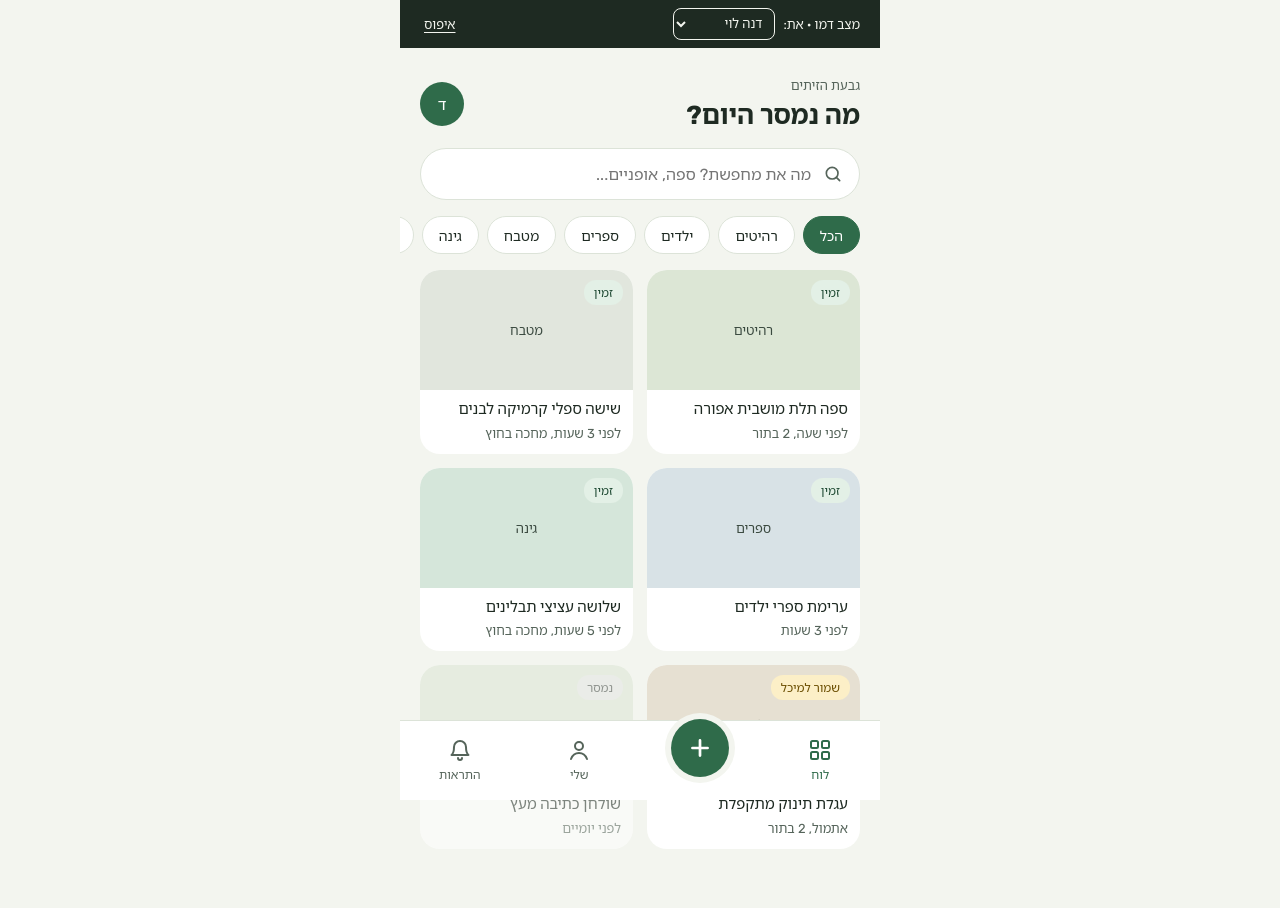
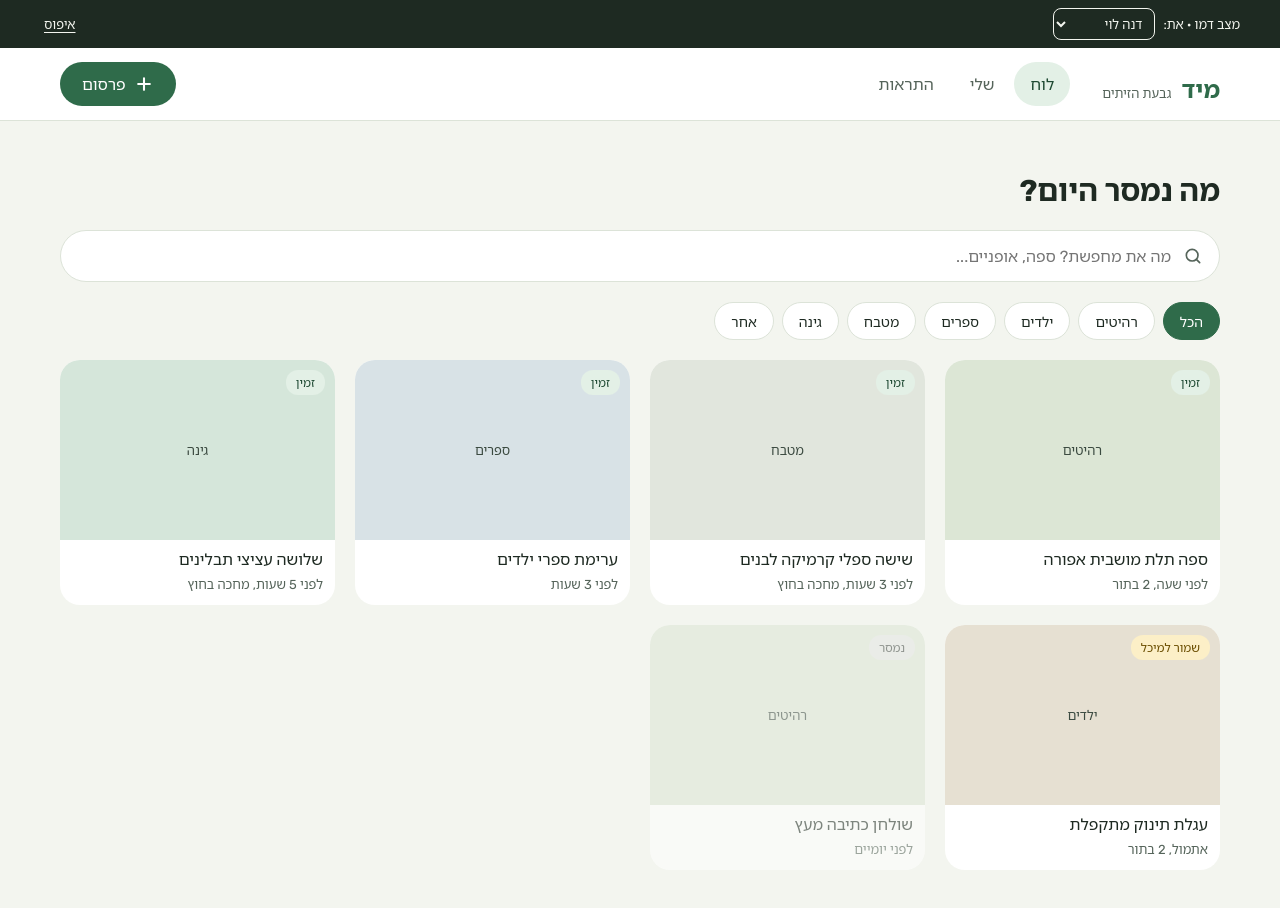
Before and after one commit to HadasGal/miyad, a React (Vite) app: page / in a window 1280 px wide. Shown: the top 908 px of the page. Built offline with nearby package versions, Linux system fonts and the light colour scheme.

Commit message:
Responsive layout: tablet and desktop breakpoints, top nav on desktop, two-column item page
Co-Authored-By: Claude Opus 5.5 <noreply@anthropic.com>

```diff
--- a/src/App.jsx
+++ b/src/App.jsx
@@ -5,6 +5,7 @@ import Publish from './screens/Publish.jsx';
 import Mine from './screens/Mine.jsx';
 import Alerts from './screens/Alerts.jsx';
 import BottomNav from './components/BottomNav.jsx';
+import TopNav from './components/TopNav.jsx';
 import UserSwitcher from './components/UserSwitcher.jsx';
 
 // ניתוב פשוט על בסיס hash, כדי שלינק לפריט ששותף בווצאפ יעבוד גם בלי שרת
@@ -43,6 +44,7 @@ export default function App() {
   return (
     <div className="app">
       <UserSwitcher />
+      <TopNav current={route.screen} />
       <main className={withNav ? 'with-nav' : ''}>{screen}</main>
       {withNav && <BottomNav current={route.screen} />}
     </div>
--- /dev/null
+++ b/src/components/TopNav.jsx
@@ -0,0 +1,30 @@
+import Icon from './Icon.jsx';
+import { useStore } from '../store.jsx';
+import { COMMUNITY } from '../data/mockData.js';
+
+// ניווט עליון לדסקטופ. בטלפון ובטאבלט הוא מוסתר ב-CSS, ובמקומו הניווט התחתון.
+export default function TopNav({ current }) {
+  const { unread } = useStore();
+  const link = (id, label, href) => (
+    <a href={href} className={`top-link ${current === id ? 'is-active' : ''}`} aria-current={current === id ? 'page' : undefined}>
+      {label}
+      {id === 'alerts' && unread > 0 && <span className="badge badge-inline" aria-label={`${unread} חדשות`}>{unread}</span>}
+    </a>
+  );
+  return (
+    <header className="top-nav">
+      <div className="top-nav-inner">
+        <a href="#/" className="brand">
+          <strong className="brand-name">מיד</strong>
+          <span className="muted small">{COMMUNITY.name}</span>
+        </a>
+        <nav className="top-links" aria-label="ניווט ראשי">
+          {link('board', 'לוח', '#/')}
+          {link('mine', 'שלי', '#/mine')}
+          {link('alerts', 'התראות', '#/alerts')}
+        </nav>
+        <a href="#/publish" className="btn btn-primary top-publish"><Icon name="plus" size={20} stroke={2.5} /> פרסום</a>
+      </div>
+    </header>
+  );
+}
--- a/src/screens/Board.jsx
+++ b/src/screens/Board.jsx
@@ -27,7 +27,7 @@ export default function Board() {
   };
 
   return (
-    <div className="screen">
+    <div className="screen screen-wide">
       <header className="board-head">
         <div className="board-titles">
           <span className="muted small">{COMMUNITY.name}</span>
--- a/src/styles.css
+++ b/src/styles.css
@@ -18,6 +18,8 @@
   --wa-bubble: #DCF8C6;
   --r-card: 20px;
   --r-field: 16px;
+  --gutter: 20px;
+  --shadow: 0 8px 24px rgba(30, 42, 34, 0.10);
   color-scheme: light;
   font-family: Rubik, 'Noto Sans Hebrew', system-ui, sans-serif;
 }
@@ -40,6 +42,7 @@
     --done-ink: #B9C1BB;
     --wa-bg: #1B2420;
     --wa-bubble: #234434;
+    --shadow: 0 8px 24px rgba(0, 0, 0, 0.35);
     color-scheme: dark;
   }
 }
@@ -63,7 +66,7 @@ fieldset { border: 0; padding: 0; margin: 0; min-width: 0; }
 .app { max-width: 480px; margin: 0 auto; min-height: 100dvh; display: flex; flex-direction: column; padding-top: env(safe-area-inset-top, 0px); }
 main { flex: 1; }
 main.with-nav { padding-bottom: calc(96px + env(safe-area-inset-bottom, 0px)); }
-.screen { padding: 20px; display: flex; flex-direction: column; gap: 16px; }
+.screen { padding: var(--gutter); display: flex; flex-direction: column; gap: 16px; }
 
 /* טיפוגרפיה */
 .h1 { font-size: 26px; font-weight: 700; line-height: 1.2; }
@@ -100,7 +103,7 @@ main.with-nav { padding-bottom: calc(96px + env(safe-area-inset-bottom, 0px)); }
 .btn-ghost:hover { border-color: var(--muted); color: var(--ink); }
 .btn-row { display: flex; gap: 8px; }
 .btn-row .btn { min-height: 46px; font-size: 14px; }
-.btn-small { min-height: 40px; min-width: 64px; padding: 0 16px; border-radius: 20px; border: 1px solid var(--accent); background: var(--surface); color: var(--accent); font-size: 14px; font-weight: 500; cursor: pointer; }
+.btn-small { min-height: 44px; min-width: 64px; padding: 0 16px; border-radius: 20px; border: 1px solid var(--accent); background: var(--surface); color: var(--accent); font-size: 14px; font-weight: 500; cursor: pointer; }
 .btn-small:disabled { opacity: 0.4; }
 .btn-link { background: none; border: 0; color: var(--ink); text-decoration: underline; text-underline-offset: 4px; min-height: 44px; cursor: pointer; }
 .icon-btn { width: 44px; height: 44px; border-radius: 22px; background: var(--surface); color: var(--ink); display: inline-flex; align-items: center; justify-content: center; flex-shrink: 0; }
@@ -126,7 +129,7 @@ main.with-nav { padding-bottom: calc(96px + env(safe-area-inset-bottom, 0px)); }
 .search:focus-within { border-color: var(--accent); }
 .alert-offer { display: flex; align-items: center; gap: 8px; min-height: 44px; padding: 0 16px; border-radius: 22px; border: 1px dashed var(--accent); background: var(--accent-soft); color: var(--accent-soft-ink); font-weight: 500; cursor: pointer; align-self: flex-start; }
 .alert-saved { display: flex; align-items: center; gap: 6px; color: var(--accent-soft-ink); font-size: 14px; }
-.chips { display: flex; gap: 8px; overflow-x: auto; margin: 0 -20px; padding: 0 20px; scrollbar-width: none; }
+.chips { display: flex; gap: 8px; overflow-x: auto; margin: 0 calc(-1 * var(--gutter)); padding: 0 var(--gutter); scrollbar-width: none; }
 .chips.wrap { flex-wrap: wrap; overflow: visible; margin: 0; padding: 0; }
 .chip { min-height: 38px; padding: 0 16px; border-radius: 19px; border: 1px solid var(--line); background: var(--surface); white-space: nowrap; cursor: pointer; font-size: 14px; }
 .chip.is-on { background: var(--accent); border-color: var(--accent); color: var(--accent-ink); font-weight: 500; }
@@ -140,6 +143,9 @@ main.with-nav { padding-bottom: calc(96px + env(safe-area-inset-bottom, 0px)); }
 .card-title { font-size: 15px; font-weight: 500; line-height: 1.3; }
 .empty { display: flex; flex-direction: column; align-items: center; gap: 16px; padding: 48px 20px; text-align: center; color: var(--muted); }
 .empty .btn { width: auto; }
+
+/* ניווט עליון: רק בדסקטופ */
+.top-nav { display: none; }
 
 /* ניווט תחתון */
 .bottom-nav { position: fixed; bottom: 0; left: 0; right: 0; max-width: 480px; margin: 0 auto; height: calc(80px + env(safe-area-inset-bottom, 0px)); padding-bottom: env(safe-area-inset-bottom, 0px); background: var(--surface); border-top: 1px solid var(--line); display: flex; justify-content: space-around; align-items: center; }
@@ -230,3 +236,70 @@ main.with-nav { padding-bottom: calc(96px + env(safe-area-inset-bottom, 0px)); }
 .note-dot { width: 8px; height: 8px; border-radius: 4px; margin-top: 8px; background: transparent; flex-shrink: 0; }
 .note-row.is-new .note-dot { background: var(--accent); }
 .note-row.is-new { font-weight: 500; }
+
+/* ───────── רספונסיבי ─────────
+   עד 767: טלפון, כמו שהיה. 768 עד 1023: טאבלט, תוכן רחב יותר וניווט תחתון.
+   1024 ומעלה: דסקטופ, ניווט עליון, לוח רחב ועמוד פריט בשתי עמודות. */
+
+@media (min-width: 768px) {
+  :root { --gutter: 32px; }
+  .app { max-width: none; }
+  .demo-bar { padding-inline: var(--gutter); }
+  .screen { width: 100%; max-width: 760px; margin-inline: auto; padding-block: 32px; gap: 20px; }
+  .h1, .board-titles h1 { font-size: 30px; }
+  .grid { grid-template-columns: repeat(3, minmax(0, 1fr)); gap: 18px; }
+  .card-photo { height: 160px; }
+  .bottom-nav { max-width: 760px; border-inline: 1px solid var(--line); border-radius: 24px 24px 0 0; }
+
+  .item-page { max-width: 760px; margin: 0 auto; padding: 24px var(--gutter) 0; }
+  .item-hero { height: 420px; border-radius: 24px; overflow: hidden; }
+  .item-hero > .pill { bottom: 20px; }
+  .item-sheet { margin-top: 0; padding: 28px 0 32px; border-radius: 0; }
+  .action-bar { margin: 8px 0 0; border: 1px solid var(--line); border-radius: 20px; padding: 16px 20px; }
+
+  .screen.publish { max-width: 640px; }
+  .drop { min-height: 420px; }
+  .thinking-photo { height: 340px; }
+}
+
+@media (min-width: 1024px) {
+  :root { --gutter: 40px; }
+
+  .top-nav { display: block; position: sticky; top: 0; z-index: 10; background: var(--surface); border-bottom: 1px solid var(--line); }
+  .top-nav-inner { max-width: 1240px; margin: 0 auto; padding: 0 var(--gutter); height: 72px; display: flex; align-items: center; gap: 32px; }
+  .brand { display: flex; align-items: baseline; gap: 10px; text-decoration: none; color: var(--ink); min-height: 44px; align-self: center; padding-top: 10px; }
+  .brand-name { font-size: 24px; font-weight: 700; color: var(--accent); }
+  .top-links { display: flex; gap: 4px; flex: 1; }
+  .top-link { position: relative; display: inline-flex; align-items: center; gap: 6px; min-height: 44px; padding: 0 16px; border-radius: 22px; text-decoration: none; color: var(--muted); font-weight: 500; }
+  .top-link:hover { color: var(--ink); background: var(--bg); }
+  .top-link.is-active { color: var(--accent-soft-ink); background: var(--accent-soft); }
+  .badge-inline { position: static; }
+  .top-publish { width: auto; min-height: 44px; padding: 0 22px; }
+
+  .bottom-nav { display: none; }
+  main.with-nav { padding-bottom: 48px; }
+
+  .screen { max-width: 720px; padding-block: 40px; }
+  .screen-wide { max-width: 1240px; }
+  .board-head .avatar, .board-titles .muted { display: none; }
+  .chips { flex-wrap: wrap; overflow: visible; margin: 0; padding: 0; }
+  .grid { grid-template-columns: repeat(auto-fill, minmax(220px, 1fr)); gap: 20px; }
+  .card-photo { height: 180px; }
+  .card-title { font-size: 16px; }
+
+  .item-page { max-width: 1240px; padding: 40px var(--gutter) 64px; display: grid; grid-template-columns: minmax(0, 1.15fr) minmax(0, 1fr); gap: 48px; align-items: start; }
+  .item-hero { position: sticky; top: 112px; height: auto; aspect-ratio: 4 / 3; }
+  .item-sheet { padding: 0; }
+  .item-title { font-size: 32px; }
+  .action-bar { position: static; }
+
+  .sticky-cta { position: static; background: none; padding: 8px 0 0; }
+  .sticky-cta .btn { width: auto; min-width: 240px; }
+}
+
+@media (hover: hover) and (min-width: 768px) {
+  .card { transition: transform 0.15s ease, box-shadow 0.15s ease; }
+  .card:hover { transform: translateY(-2px); box-shadow: var(--shadow); }
+  .list-row, .saved-match, .note-row { transition: background 0.15s ease; }
+  a.list-row:hover, .note-row:hover { box-shadow: var(--shadow); }
+}
```
Also changed, not shown: 1 other file (tests, documents, lock files or other folders).
